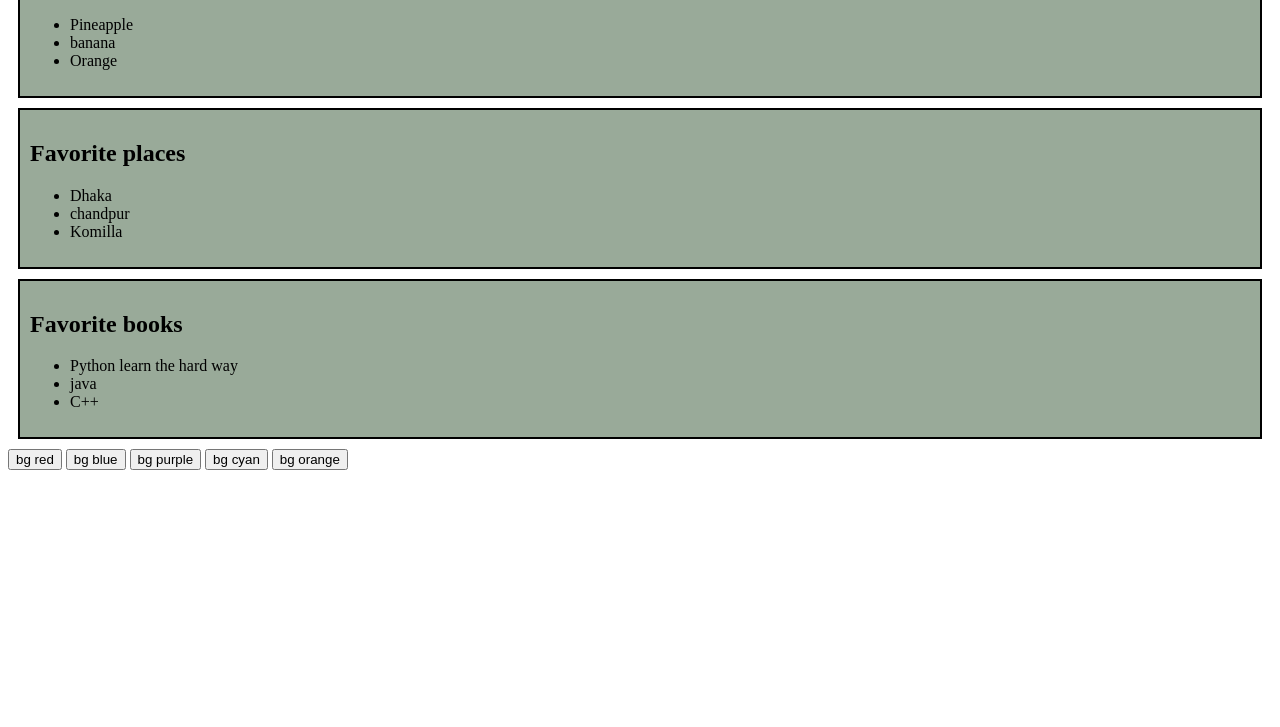
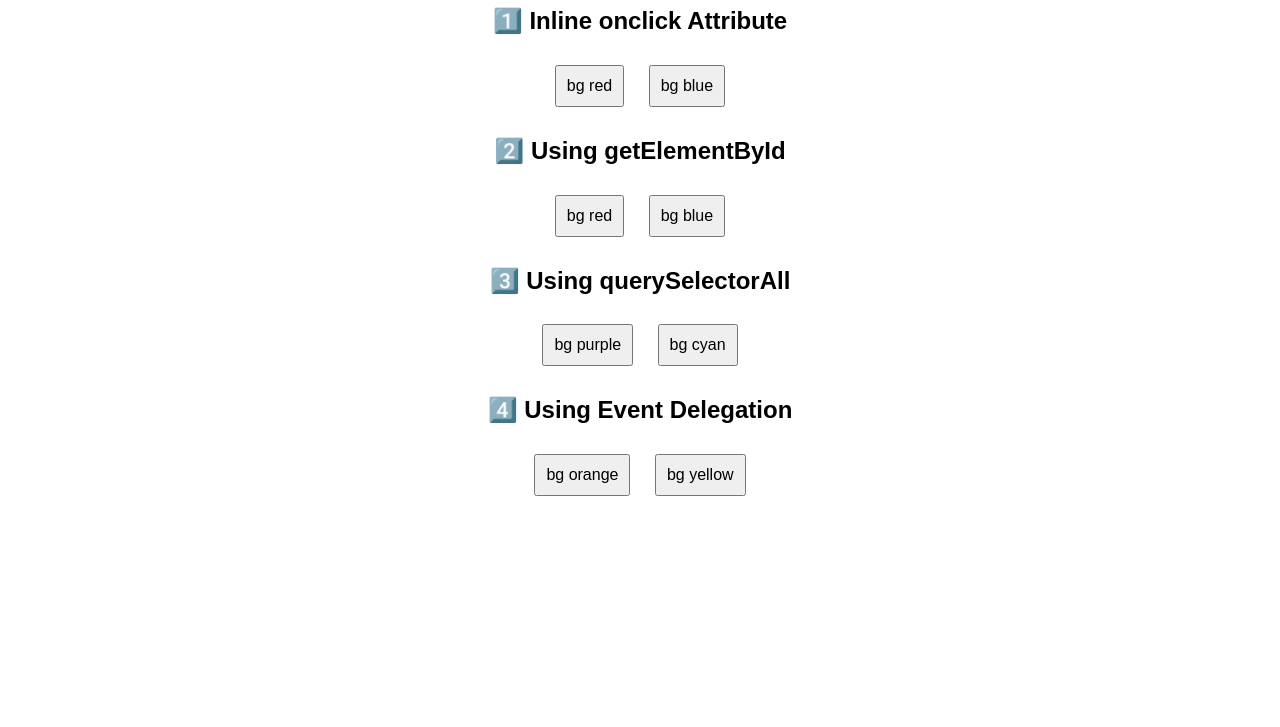
Before and after one commit to Muhammad-Abu-Yusuf-Nayeem/26-Event-Listener, a plain HTML site: page index.html in a window 1280 px wide. Shown: the part 73-800 px from the top of the page. Drawn offline with Linux system fonts and the light colour scheme.

Commit message:
different ways to handle button clicks

```diff
--- a/index.html
+++ b/index.html
@@ -3,52 +3,77 @@
   <head>
     <meta charset="UTF-8" />
     <meta name="viewport" content="width=device-width, initial-scale=1.0" />
-    <title>event listener</title>
+    <title>Event Handling in JavaScript</title>
+    <style>
+      body {
+        text-align: center;
+        font-family: Arial, sans-serif;
+      }
+      button {
+        margin: 10px;
+        padding: 10px;
+        font-size: 16px;
+        cursor: pointer;
+      }
+    </style>
   </head>
   <body>
-    <main id="main">
-      <section class="container" id="fruits">
-        <h1>Favorite fruits</h1>
-        <ul>
-          <li>Pineapple</li>
-          <li>banana</li>
-          <li>Orange</li>
-        </ul>
-      </section>
-      <section class="container" id="places">
-        <h1>Favorite places</h1>
-        <ul>
-          <li>Dhaka</li>
-          <li>chandpur</li>
-          <li>Komilla</li>
-        </ul>
-      </section>
-      <section class="container" id="books">
-        <h1>Favorite books</h1>
-        <ul>
-          <li>Python learn the hard way</li>
-          <li>java</li>
-          <li>C++</li>
-        </ul>
-      </section>
-      <button id="red" onclick="style.backGroundColor = red;">bg red</button>
-      <button id="blue">bg blue</button>
-      <button id="purple">bg purple</button>
-      <button id="cyan">bg cyan</button>
-      <button id="orange">bg orange</button>
+    <h1>JavaScript Event Handling Examples</h1>
+
+    <!-- 1️⃣ Inline onclick method (Old way, not recommended) -->
+    <h2>1️⃣ Inline onclick Attribute</h2>
+    <button onclick="changeBackgroundColor('red')">bg red</button>
+    <button onclick="changeBackgroundColor('blue')">bg blue</button>
+
+    <!-- 2️⃣ Using getElementById -->
+    <h2>2️⃣ Using getElementById</h2>
+    <button id="red">bg red</button>
+    <button id="blue">bg blue</button>
+
+    <!-- 3️⃣ Using querySelectorAll and forEach -->
+    <h2>3️⃣ Using querySelectorAll</h2>
+    <button class="color-btn" data-color="purple">bg purple</button>
+    <button class="color-btn" data-color="cyan">bg cyan</button>
+
+    <!-- 4️⃣ Using Event Delegation -->
+    <h2>4️⃣ Using Event Delegation</h2>
+    <main id="button-container">
+      <button class="delegated-btn">bg orange</button>
+      <button class="delegated-btn">bg yellow</button>
     </main>
+
     <script>
-      const bgRed = document.getElementsByClassName("container");
-
-      for (let i of bgRed) {
-        i.style.border = "2px solid black";
-        i.style.margin = "10px";
-        i.style.padding = "10px";
-        i.style.backgroundColor = "#99aa99";
+      // Function to change background color
+      function changeBackgroundColor(color) {
+        document.body.style.backgroundColor = color;
       }
 
-      bgRed.style.backGroundColor = red;
+      // 2️⃣ Using getElementById
+      document.getElementById("red").addEventListener("click", function () {
+        document.body.style.backgroundColor = "red";
+      });
+
+      document.getElementById("blue").addEventListener("click", function () {
+        document.body.style.backgroundColor = "blue";
+      });
+
+      // 3️⃣ Using querySelectorAll and forEach
+      document.querySelectorAll(".color-btn").forEach((button) => {
+        button.addEventListener("click", function () {
+          let color = this.getAttribute("data-color");
+          document.body.style.backgroundColor = color;
+        });
+      });
+
+      // 4️⃣ Using Event Delegation
+      document
+        .getElementById("button-container")
+        .addEventListener("click", function (event) {
+          if (event.target.tagName === "BUTTON") {
+            let color = event.target.textContent.split(" ")[1]; // Extract color from button text
+            document.body.style.backgroundColor = color;
+          }
+        });
     </script>
-    <script></script>
   </body>
 </html>
```
